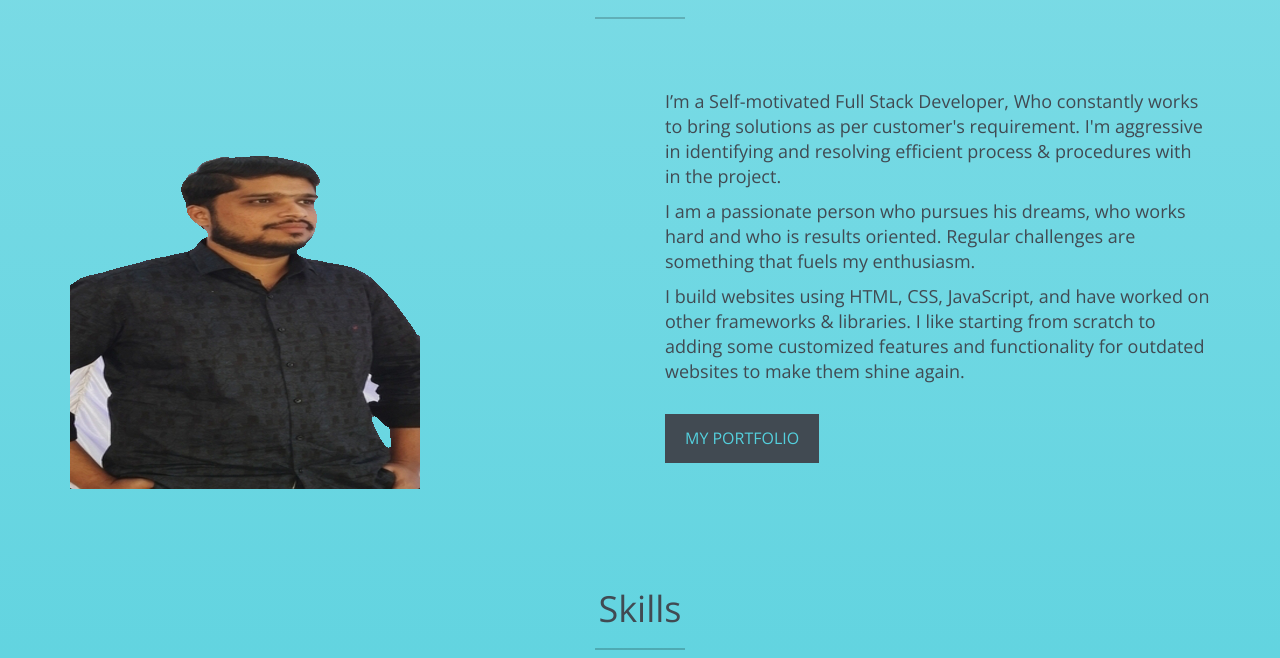
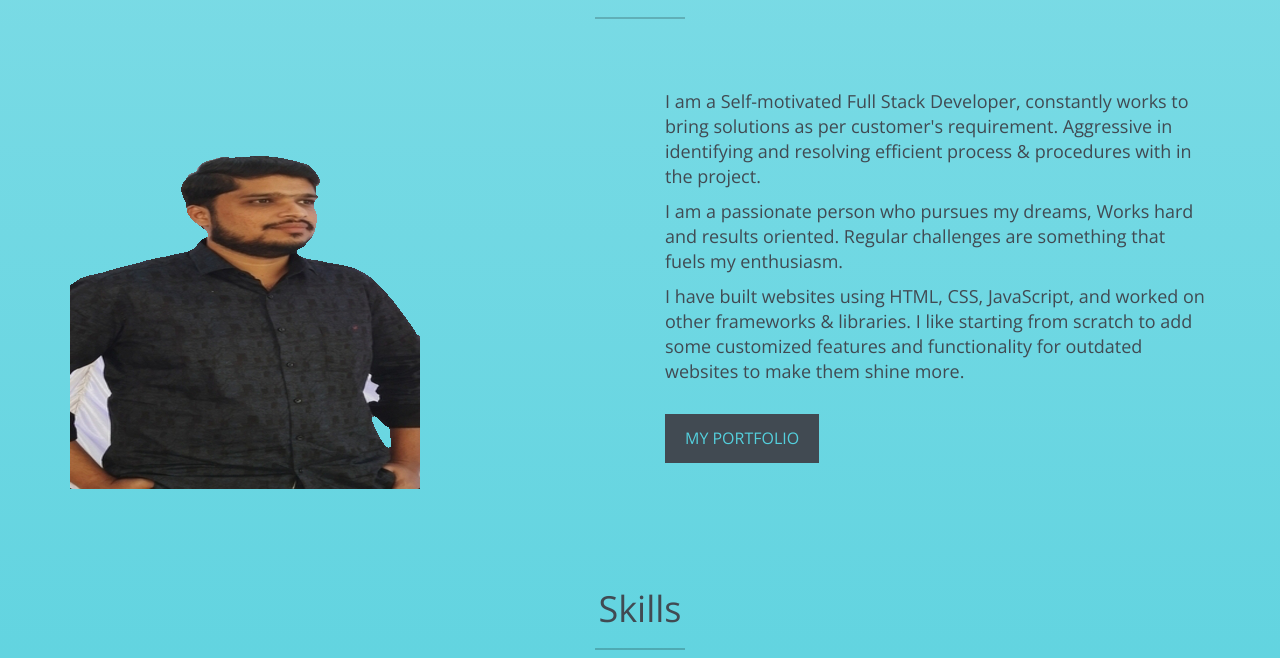
Before and after one commit to JagadeeswaranG/my_portfolio, a website: page index.html in a window 1280 px wide. Shown: the part 874-1532 px from the top of the page. Drawn offline with nearby package versions, Linux system fonts and the light colour scheme.

Commit message:
about update

```diff
--- a/index.html
+++ b/index.html
@@ -125,21 +125,21 @@
           <div class="col-xs-12 col-md-6">
             <div class="about-text">
               <p>
-                I’m a Self-motivated Full Stack Developer, Who constantly works
-                to bring solutions as per customer's requirement. I'm aggressive
+                I am a Self-motivated Full Stack Developer, constantly works
+                to bring solutions as per customer's requirement. Aggressive
                 in identifying and resolving efficient process & procedures with
                 in the project.
               </p>
               <p>
-                I am a passionate person who pursues his dreams, who works hard
-                and who is results oriented. Regular challenges are something
+                I am a passionate person who pursues my dreams, Works hard
+                and results oriented. Regular challenges are something
                 that fuels my enthusiasm.
               </p>
               <p>
-                I build websites using HTML, CSS, JavaScript, and have worked on other
-                frameworks & libraries. I like starting from scratch to adding some
+                I have built websites using HTML, CSS, JavaScript, and worked on other
+                frameworks & libraries. I like starting from scratch to add some
                 customized features and functionality for outdated websites to
-                make them shine again.
+                make them shine more.
               </p>
               <a href="#portfolio" class="btn btn-default btn-lg page-scroll"
                 >My Portfolio</a
```
